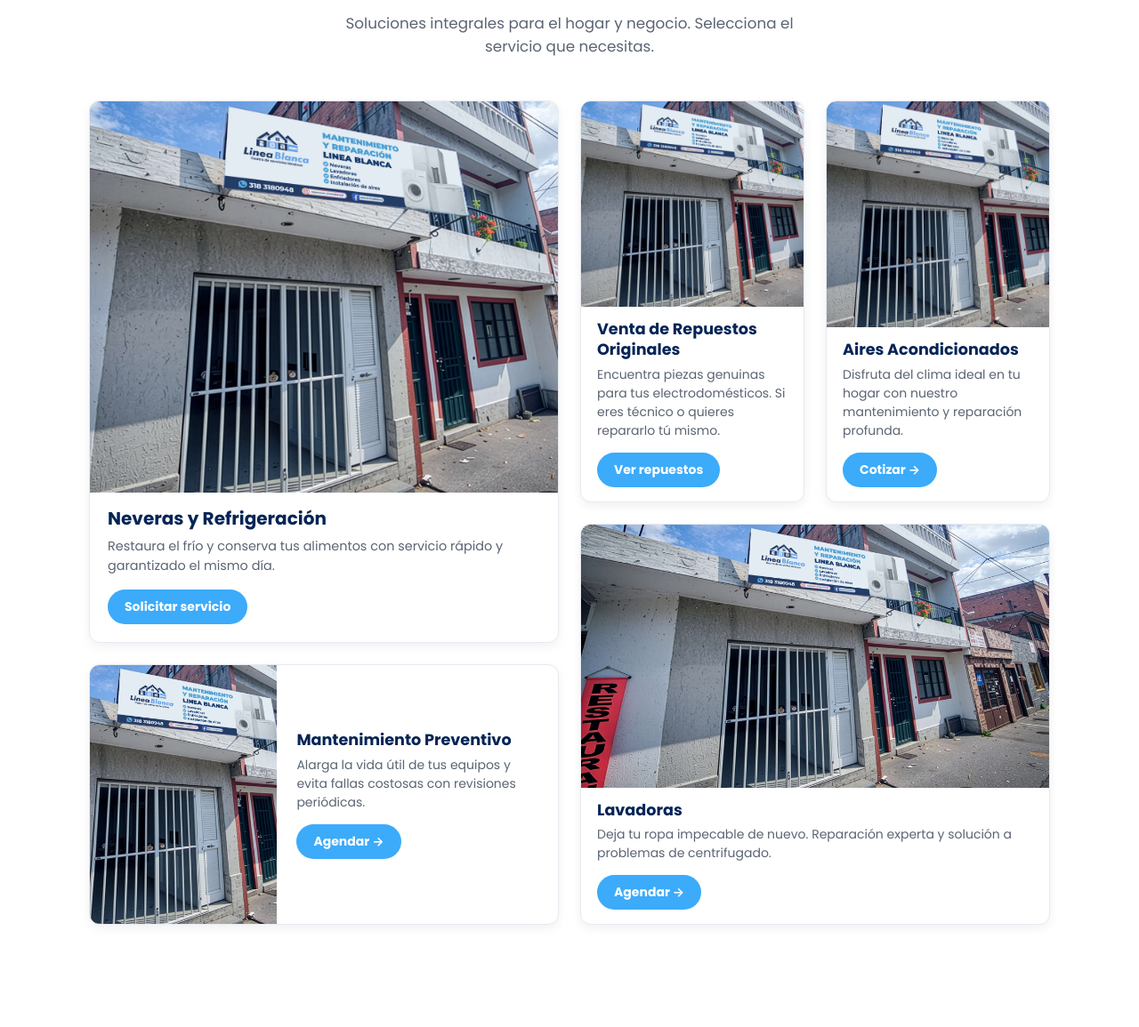
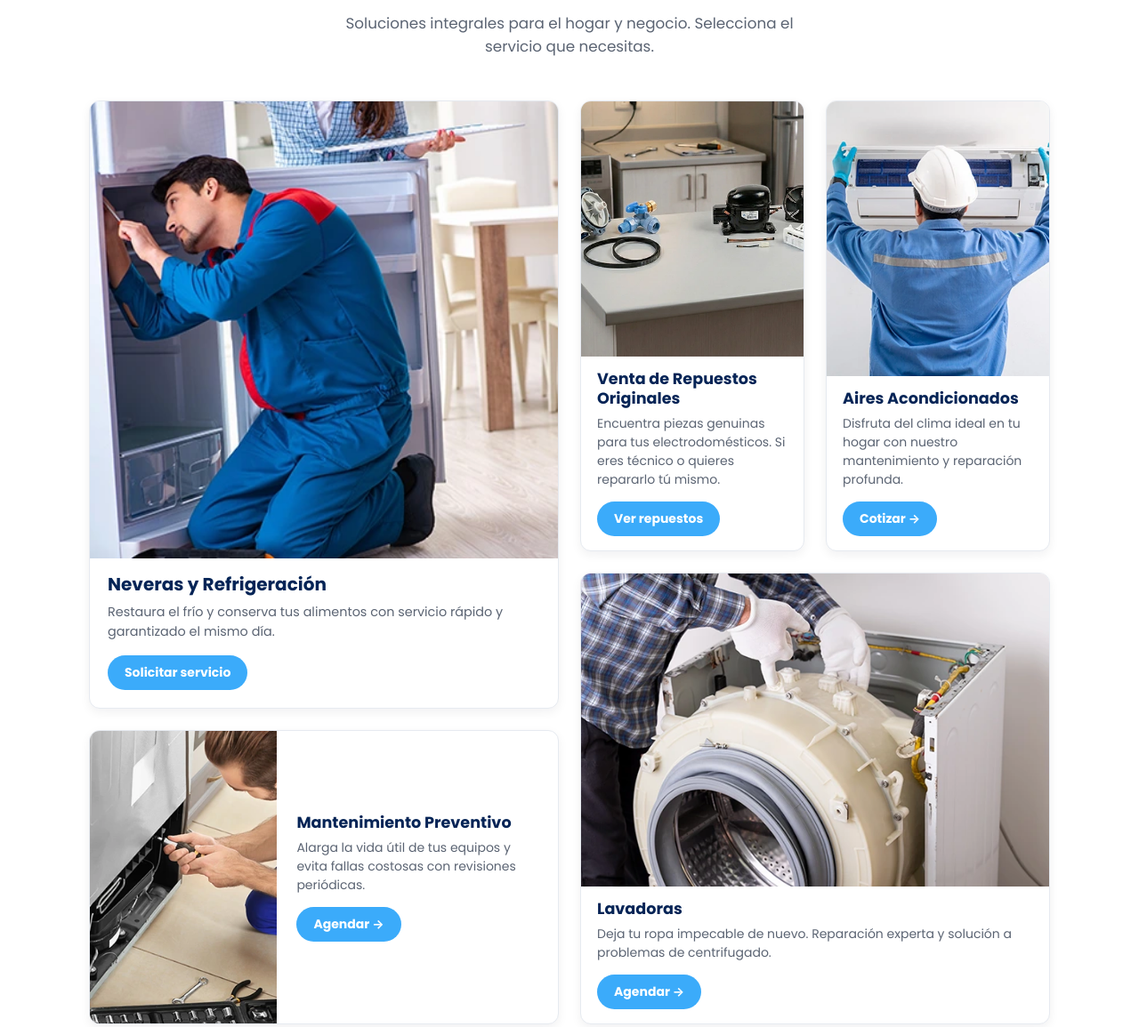
Before and after one commit to EdgarLopez95/linea-blanca, a plain HTML site: page index.html in a window 1280 px wide. Shown: the part 2227-3382 px from the top of the page at 89% size. Drawn offline with Linux system fonts and the light colour scheme.

Commit message:
haciendo cambios de diseño

```diff
--- a/css/layout/sections.css
+++ b/css/layout/sections.css
@@ -1040,7 +1040,7 @@
 /* Process Section (Cómo trabajamos) */
 .process {
   padding: 60px var(--px);
-  background: var(--bg);
+  background: #edf0f5;
 }
 
 .process__title {
--- a/index.html
+++ b/index.html
@@ -465,7 +465,7 @@
         <div class="services__grid">
           <article class="services__card services__card--fridge">
             <div class="services__media">
-              <img src="assets/img/gallery/hero-bg.jpg" alt="Neveras y Refrigeración" loading="lazy" />
+              <img src="assets/img/gallery/neveras.webp" alt="Neveras y Refrigeración" loading="lazy" />
             </div>
             <div class="services__body">
               <h3 class="services__name">Neveras y Refrigeración</h3>
@@ -476,7 +476,7 @@
 
           <article class="services__card services__card--wash">
             <div class="services__media">
-              <img src="assets/img/gallery/hero-bg.jpg" alt="Lavadoras" loading="lazy" />
+              <img src="assets/img/gallery/lavadora.webp" alt="Lavadoras" loading="lazy" />
             </div>
             <div class="services__body">
               <h3 class="services__name">Lavadoras</h3>
@@ -487,7 +487,7 @@
 
           <article class="services__card services__card--air">
             <div class="services__media">
-              <img src="assets/img/gallery/hero-bg.jpg" alt="Aires Acondicionados" loading="lazy" />
+              <img src="assets/img/gallery/aires.webp" alt="Aires Acondicionados" loading="lazy" />
             </div>
             <div class="services__body">
               <h3 class="services__name">Aires Acondicionados</h3>
@@ -498,7 +498,7 @@
 
           <article class="services__card services__card--maint">
             <div class="services__media">
-              <img src="assets/img/gallery/hero-bg.jpg" alt="Mantenimiento Preventivo" loading="lazy" />
+              <img src="assets/img/gallery/mantenimiento.webp" alt="Mantenimiento Preventivo" loading="lazy" />
             </div>
             <div class="services__body">
               <h3 class="services__name">Mantenimiento Preventivo</h3>
@@ -509,7 +509,7 @@
 
           <article class="services__card services__card--parts services__card--wide">
             <div class="services__media">
-              <img src="assets/img/gallery/hero-bg.jpg" alt="Venta de Repuestos Originales" loading="lazy" />
+              <img src="assets/img/gallery/repuestos.webp" alt="Venta de Repuestos Originales" loading="lazy" />
             </div>
             <div class="services__body">
               <h3 class="services__name">Venta de Repuestos Originales</h3>
```
Also changed, not shown: assets/img/gallery/aires.webp (added), assets/img/gallery/lavadora.webp (added), assets/img/gallery/mantenimiento.webp (added), assets/img/gallery/neveras.webp (added), assets/img/gallery/repuestos.webp (added).
